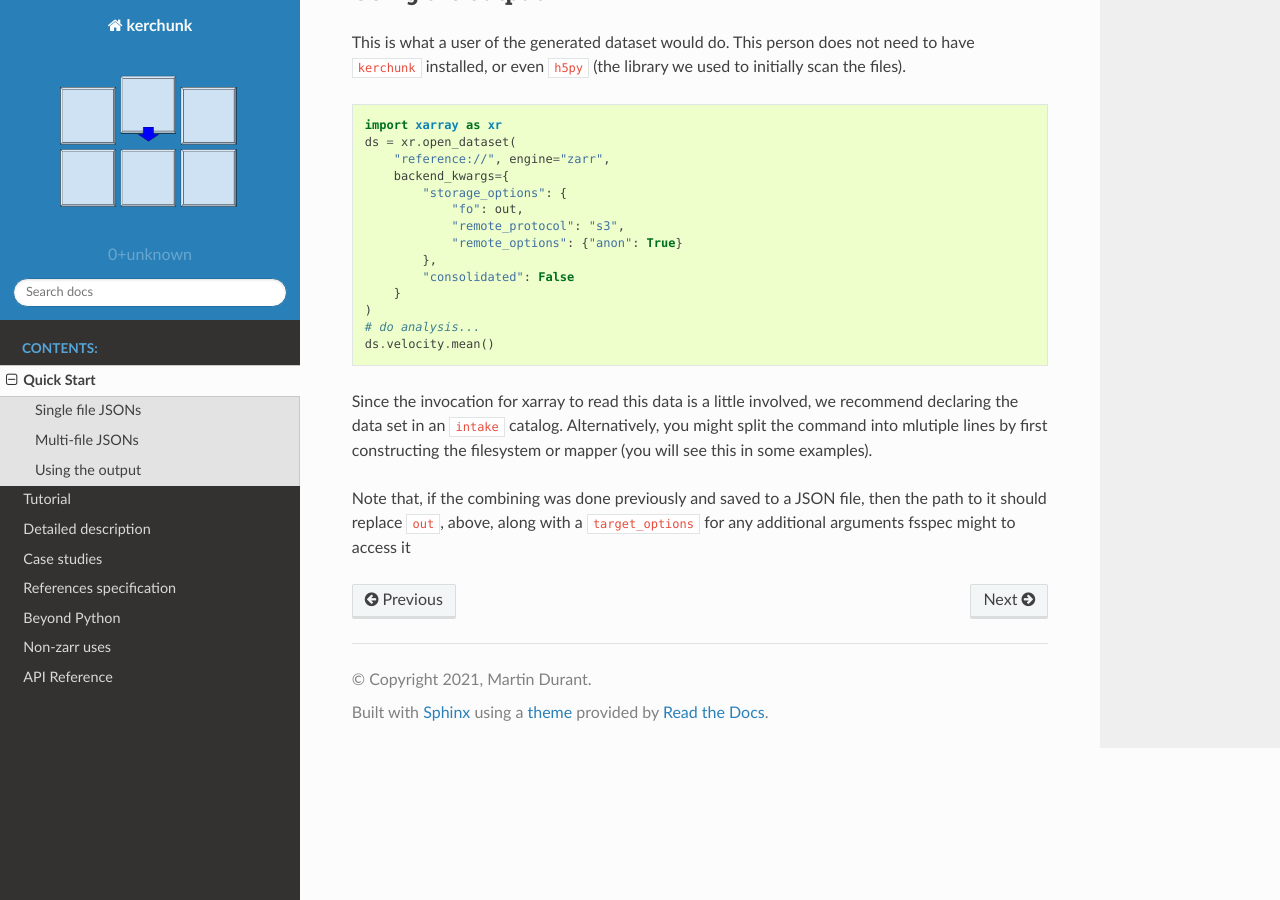
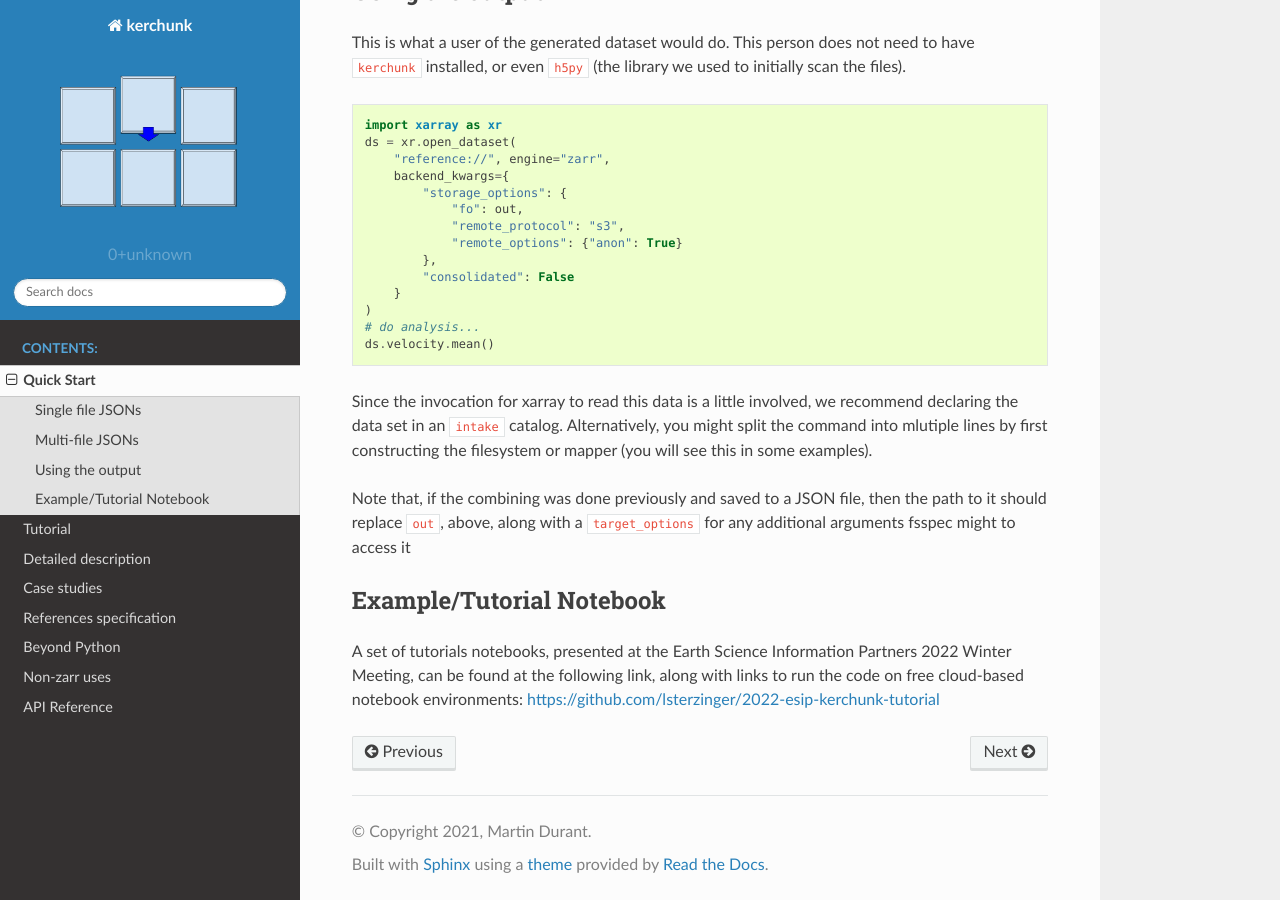
Before and after one commit to fsspec/kerchunk, a Sphinx documentation site: the page built from docs/source/test_example.rst, in a window 1280 px wide and 900 px high, scrolled down 1297 px. Built offline with Sphinx 7.4.7 and the Read the Docs theme 2.0.0, drawn with Linux system fonts in a browser that asks for light colours.

Commit message:
Added ESIP tutorial notebook

```diff
--- a/docs/source/test_example.rst
+++ b/docs/source/test_example.rst
@@ -93,3 +93,8 @@ examples).
 Note that, if the combining was done previously and saved to a JSON file, then the path to
 it should replace ``out``, above, along with a ``target_options`` for any additional
 arguments fsspec might to access it
+
+Example/Tutorial Notebook
+================
+
+A set of tutorials notebooks, presented at the Earth Science Information Partners 2022 Winter Meeting, can be found at the following link, along with links to run the code on free cloud-based notebook environments: https://github.com/lsterzinger/2022-esip-kerchunk-tutorial
```
